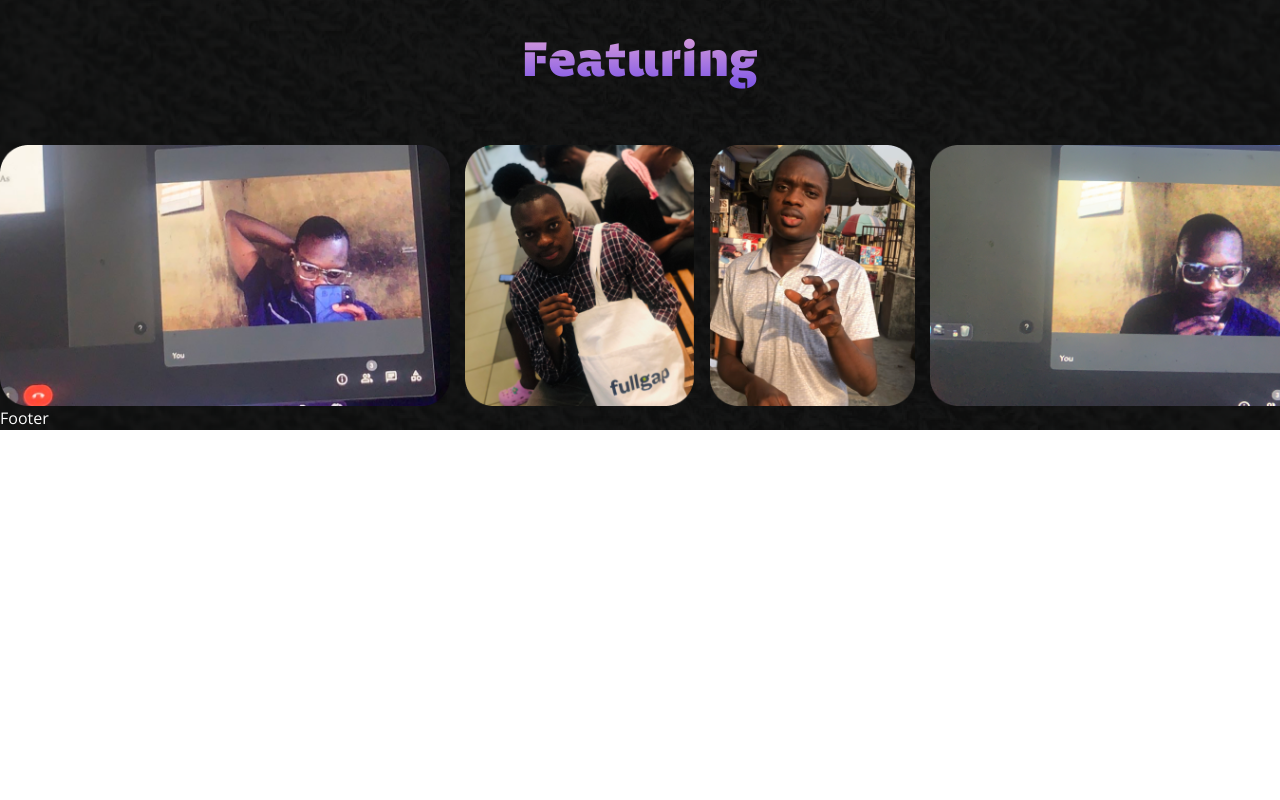
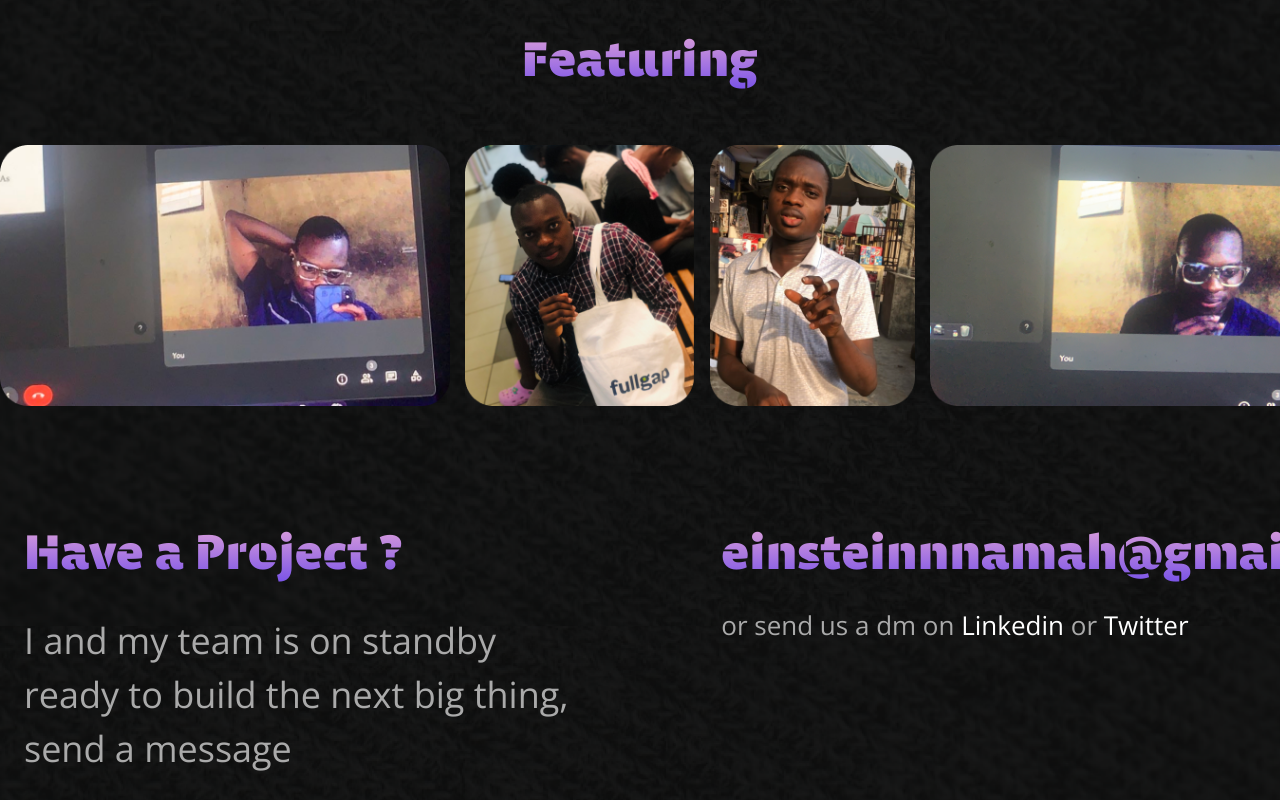
Before and after one commit to einsteinnnamah/altschool_exam3, a Vue app in the folder altschool_exam/: page / in a window 1280 px wide. Shown: the part 1422-2222 px from the top of the page. Before the commit the page ends 1852 px from the top, so only its background shows below. Built offline with nearby package versions, Linux system fonts and the light colour scheme; no server answers.

Commit message:
added footer

```diff
--- a/altschool_exam/src/components/Footer.vue
+++ b/altschool_exam/src/components/Footer.vue
@@ -1,9 +1,47 @@
 <template>
-  <div class="text-white">Footer</div>
+  <div
+    class="pt-[41px] flex flex-col xl:flex-row xl:w-[1440px] xl:justify-between mx-auto px-[16px] py-[16px] md:px-[24px] md:py-[24px]"
+  >
+    <div class="">
+      <h1
+        style="font-family: 'Bespoke Stencil'"
+        class="font-extrabold mt-[76px] mb-[16px] text-[28px] md:text-[48px] py-[10px] bg-gradient-to-t from-[#5E3EEB] to-[#FFBAD5] inline-block text-transparent bg-clip-text"
+      >
+        Have a Project ?
+      </h1>
+      <p class="md:w-[568px] md:text-[36px] text-[24px] text-[#AAAAAA]">
+        I and my team is on standby ready to build the next big thing, send a
+        message
+      </p>
+    </div>
+    <div>
+      <a href="mailto: einsteinnnamah@gmail.com">
+        <h2
+          style="font-family: 'Bespoke Stencil'"
+          class="font-extrabold mt-[76px] mb-[8px] text-[20px] md:text-[48px] py-[10px] bg-gradient-to-t from-[#5E3EEB] to-[#FFBAD5] inline-block text-transparent bg-clip-text"
+        >
+          einsteinnnamah@gmail.com
+        </h2></a
+      >
+      <p class="text-[#AAAAAA] text-[26px]">
+        or send us a dm on
+        <a class="text-white" href="https://www.linkedin.com/in/einsteinnnamah/"
+          >Linkedin</a
+        >
+        or
+        <a
+          class="text-white"
+          target="_blank"
+          href="https://twitter.com/einstein_nnamah"
+          >Twitter</a
+        >
+      </p>
+    </div>
+  </div>
 </template>
 
 <script>
 export default {
-  name: "FooterView",
+  name: "FotterView",
 };
 </script>
--- a/altschool_exam/src/components/HeaderView.vue
+++ b/altschool_exam/src/components/HeaderView.vue
@@ -4,18 +4,23 @@
   >
     <div class="text-white text-[28px] font-semibold">Einstein Nnamah</div>
     <div class="hidden sm:flex gap-[16px] items-center">
+      <a target="_blank" href="https://twitter.com/einstein_nnamah">
         <img
           class="px-5 rounded-[30px] py-5 bg-gradient-to-t from-[#5E3EEB] to-[#FFBAD5]"
           :src="require('../assets/Socials/Twitter.png')"
         />
+      </a>
+      <a target="_blank" href="https://www.linkedin.com/in/einsteinnnamah/">
         <img
           class="px-5 rounded-[30px] py-5 bg-gradient-to-t from-[#5E3EEB] to-[#FFBAD5]"
           :src="require('../assets/Socials/LInkedin.png')"
-      />
+      /></a>
+      <a target="_blank" href="https://medium.com/@einsteinnnamah">
         <img
           class="px-5 rounded-[30px] py-5 bg-gradient-to-t from-[#5E3EEB] to-[#FFBAD5]"
           :src="require('../assets/Socials/Medium.png')"
         />
+      </a>
     </div>
   </div>
 </template>
```
Lines whose indentation alone changed are shown as unchanged.
